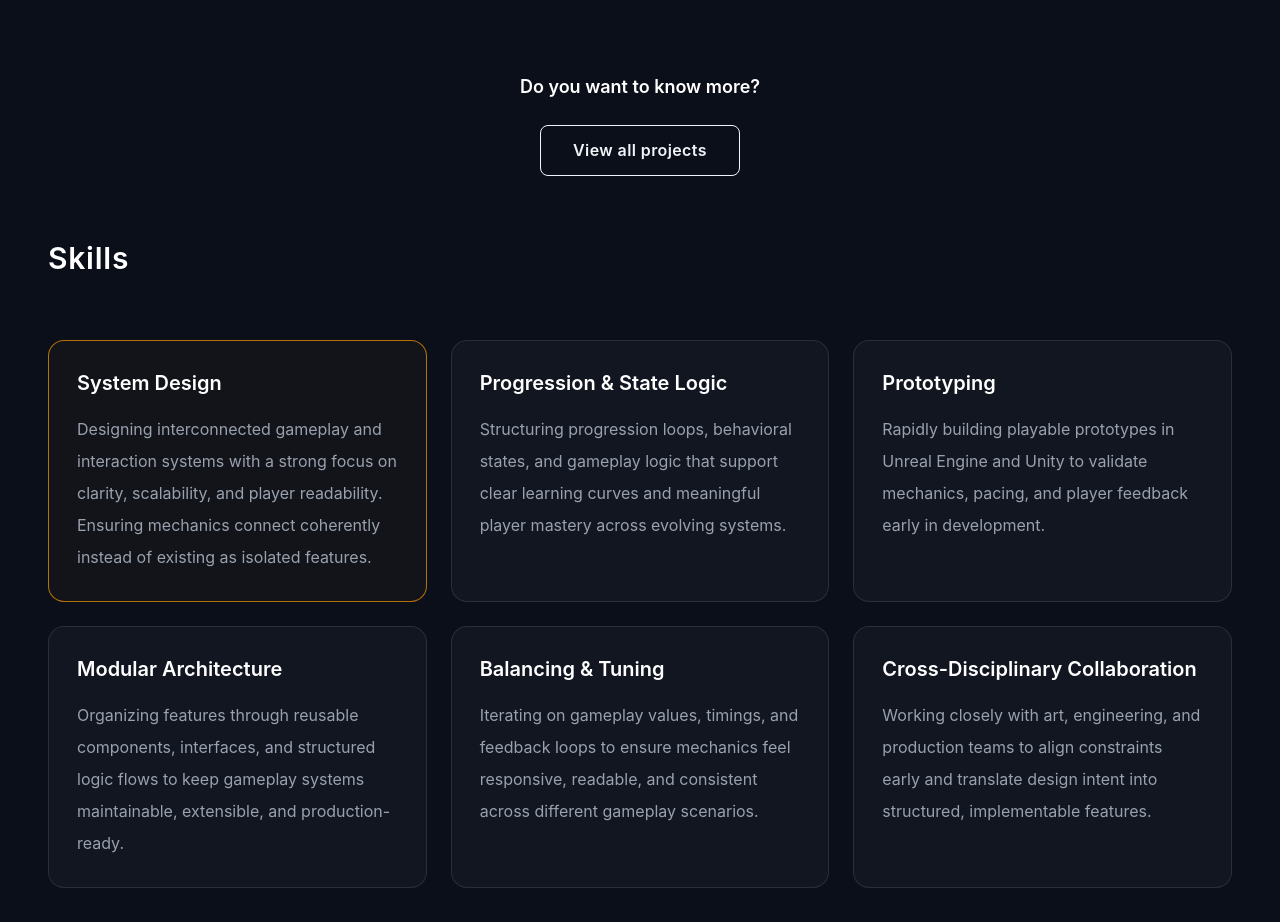
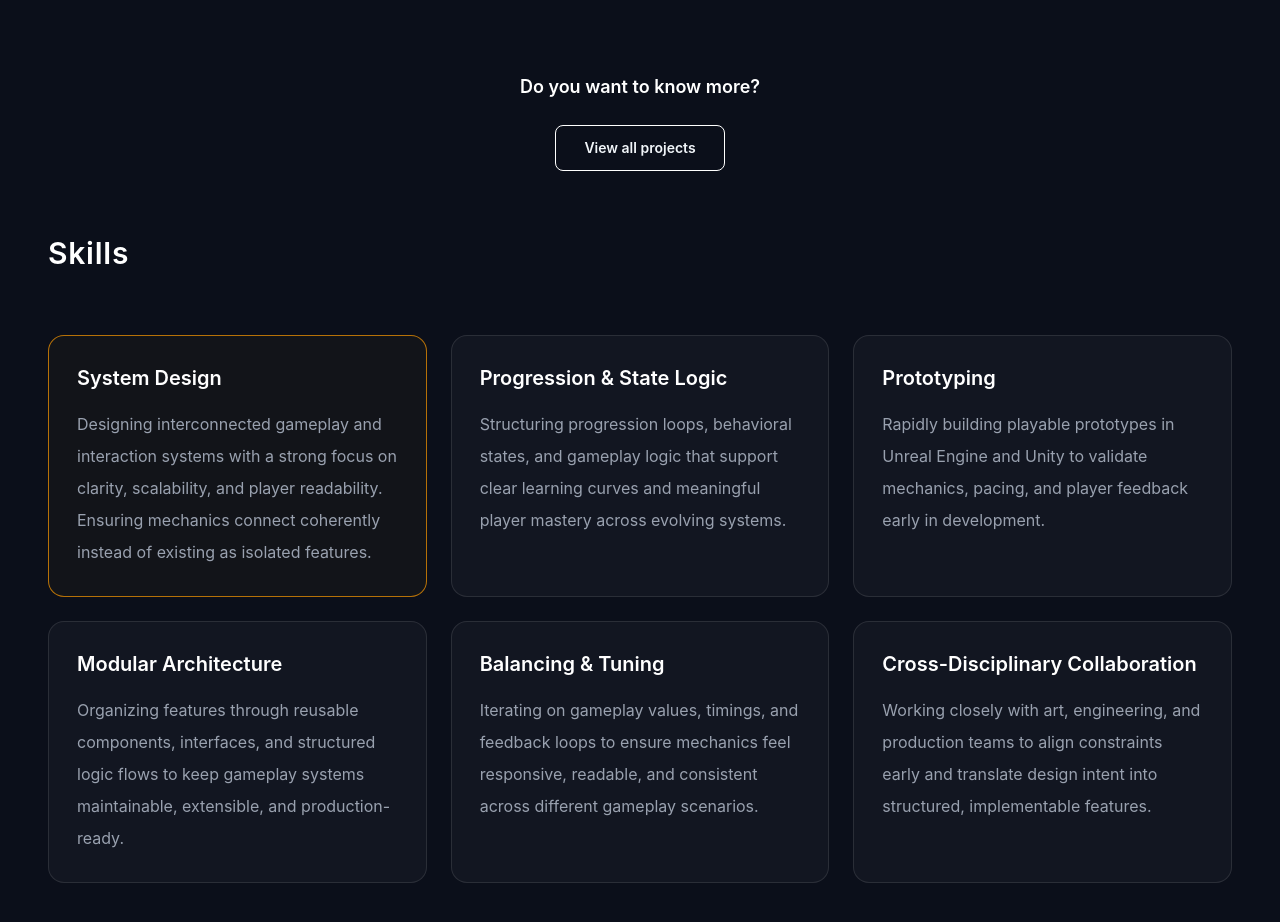
Before and after one commit to Warlooks/Portfolio-killian, a React (Vite) app: page / in a window 1280 px wide. Shown: the part 3320-4242 px from the top of the page. Built offline with nearby package versions, Linux system fonts and the light colour scheme.

Commit message:
error update

```diff
--- a/src/pages/Home.tsx
+++ b/src/pages/Home.tsx
@@ -370,14 +370,16 @@ export default function Home() {
               Do you want to know more?
             </p>
 
-            <a
-              href="/projects"
-              className="inline-flex items-center justify-center px-8 py-3 rounded-lg border border-[var(--border)] dark:border-[var(--border-light)]
-                text-black dark:text-white font-semibold tracking-wide
-                hover:opacity-80 transition"
+            <Link
+              to="/projects"
+              className="inline-flex items-center justify-center
+             px-7 py-3 rounded-lg text-sm font-semibold
+             border text-black border-black
+             dark:text-white dark:border-white
+             transition duration-200 hover:opacity-80"
             >
               View all projects
-            </a>
+            </Link>
           </div>
         </div>
       </section>
```
Also changed, not shown: src/vercel.json (added).
